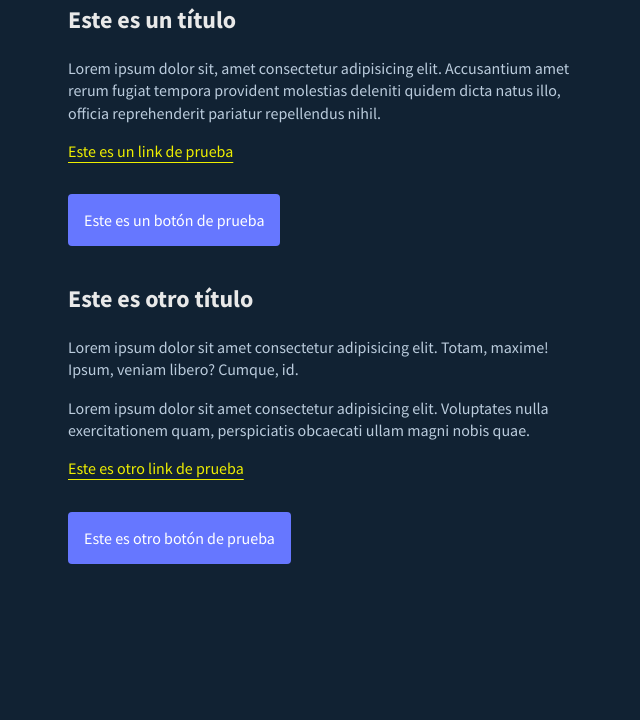
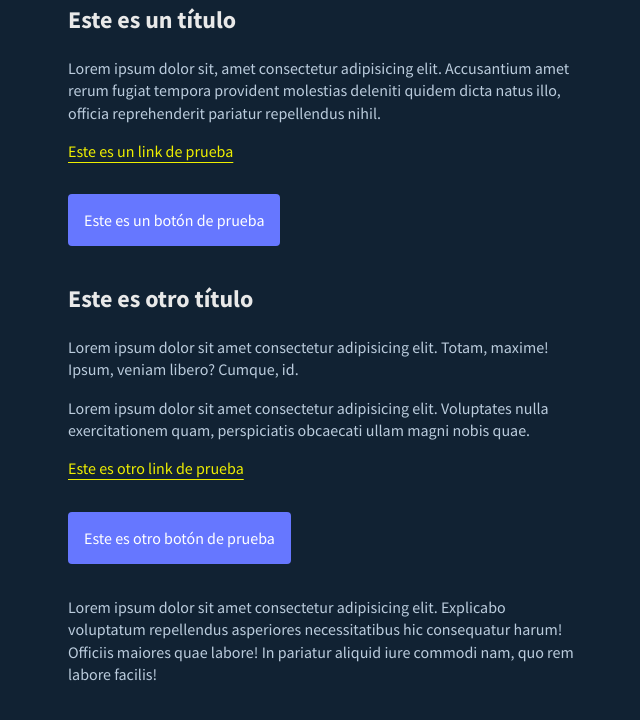
Before and after one commit to salsula/colortest, a plain HTML site: page index.html in a window 1280 px wide. Shown: the part 62-782 px from the top of the page, without its empty margins (316-956 px from the left). Drawn offline with Linux system fonts and the light colour scheme.

Commit message:
Add files via upload

```diff
--- a/index.html
+++ b/index.html
@@ -18,6 +18,7 @@
             <p>Lorem ipsum dolor sit amet consectetur adipisicing elit. Voluptates nulla exercitationem quam, perspiciatis obcaecati ullam magni nobis quae.</p>
             <p><a href="#">Este es otro link de prueba</a></p>
             <button>Este es otro botón de prueba</button>
+            <p>Lorem ipsum dolor sit amet consectetur adipisicing elit. Explicabo voluptatum repellendus asperiores necessitatibus hic consequatur harum! Officiis maiores quae labore! In pariatur aliquid iure commodi nam, quo rem labore facilis!</p>
         </article>
     </body>
 </html>
```
